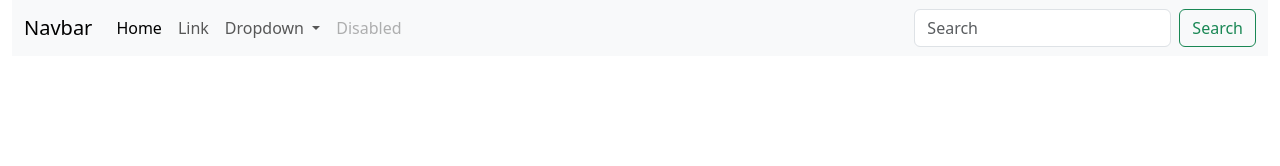
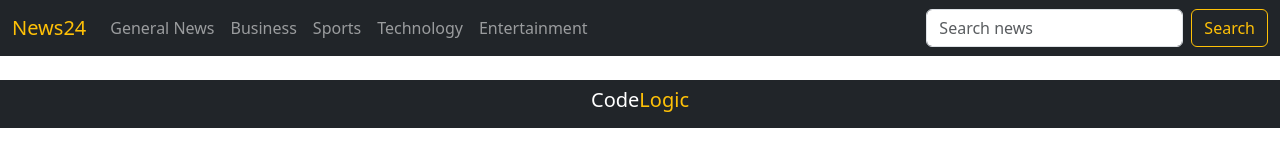
Before and after one commit to Thatohatsi880/NewsData.io, a plain HTML site: page index.html in a window 1280 px wide. Drawn offline with nearby package versions, Linux system fonts and the light colour scheme.

Commit message:
Added a taskbar on HTML doc

```diff
--- a/index.html
+++ b/index.html
@@ -14,42 +14,37 @@
   </head>
   <body class="m-0 p-0">
 
-    <div class="container-fluid">
+    <div class="container-fluid m-0 p-0">
 
         <!-- navbar -->
         <div>
-            <nav class="navbar navbar-expand-lg bg-body-tertiary">
+            <nav class="navbar navbar-expand-lg navbar-dark bg-dark">
                 <div class="container-fluid">
-                  <a class="navbar-brand" href="#">Navbar</a>
+                  <a class="navbar-brand text-warning" href="#">News24</a>
                   <button class="navbar-toggler" type="button" data-bs-toggle="collapse" data-bs-target="#navbarSupportedContent" aria-controls="navbarSupportedContent" aria-expanded="false" aria-label="Toggle navigation">
                     <span class="navbar-toggler-icon"></span>
                   </button>
                   <div class="collapse navbar-collapse" id="navbarSupportedContent">
                     <ul class="navbar-nav me-auto mb-2 mb-lg-0">
+                        <li class="nav-item">
+                            <a class="nav-link" aria-current="page" href="#general" id="genral">General News</a>
+                          </li>
                       <li class="nav-item">
-                        <a class="nav-link active" aria-current="page" href="#">Home</a>
+                        <a class="nav-link " aria-current="page" href="#business" id="business">Business</a>
                       </li>
                       <li class="nav-item">
-                        <a class="nav-link" href="#">Link</a>
-                      </li>
-                      <li class="nav-item dropdown">
-                        <a class="nav-link dropdown-toggle" href="#" role="button" data-bs-toggle="dropdown" aria-expanded="false">
-                          Dropdown
-                        </a>
-                        <ul class="dropdown-menu">
-                          <li><a class="dropdown-item" href="#">Action</a></li>
-                          <li><a class="dropdown-item" href="#">Another action</a></li>
-                          <li><hr class="dropdown-divider"></li>
-                          <li><a class="dropdown-item" href="#">Something else here</a></li>
-                        </ul>
+                        <a class="nav-link" aria-current="page" href="#sports" id="sport">Sports</a>
                       </li>
                       <li class="nav-item">
-                        <a class="nav-link disabled" aria-disabled="true">Disabled</a>
+                        <a class="nav-link" aria-current="page" href="#technology"id=technology >Technology</a>
+                      </li>
+                      <li class="nav-item">
+                        <a class="nav-link" aria-current="page" href="#entertainment">Entertainment</a>
                       </li>
                     </ul>
                     <form class="d-flex" role="search">
-                      <input class="form-control me-2" type="search" placeholder="Search" aria-label="Search">
-                      <button class="btn btn-outline-success" type="submit">Search</button>
+                      <input class="form-control me-2" type="search" placeholder="Search news" aria-label="Search">
+                      <button class="btn btn-outline-warning" type="button">Search</button>
                     </form>
                   </div>
                 </div>
@@ -58,12 +53,21 @@
 
         <!-- News -->
         <div>
+            <div class="row" id="newsType">
 
+            </div>
+            <div class="row" id="newsdetails">
+
+            </div>
         </div>
 
         <!-- footer -->
         <div>
-
+            <nav class="navbar navbar-expand-lg navbar-dark bg-dark mt-4">
+                <div class="container-fluid">
+                  <h5 class="text-white me-auto ms-auto">Code<span class="text-warning">Logic</span></h5>
+                </div>
+              </nav>
         </div>
 
     </div>
```
